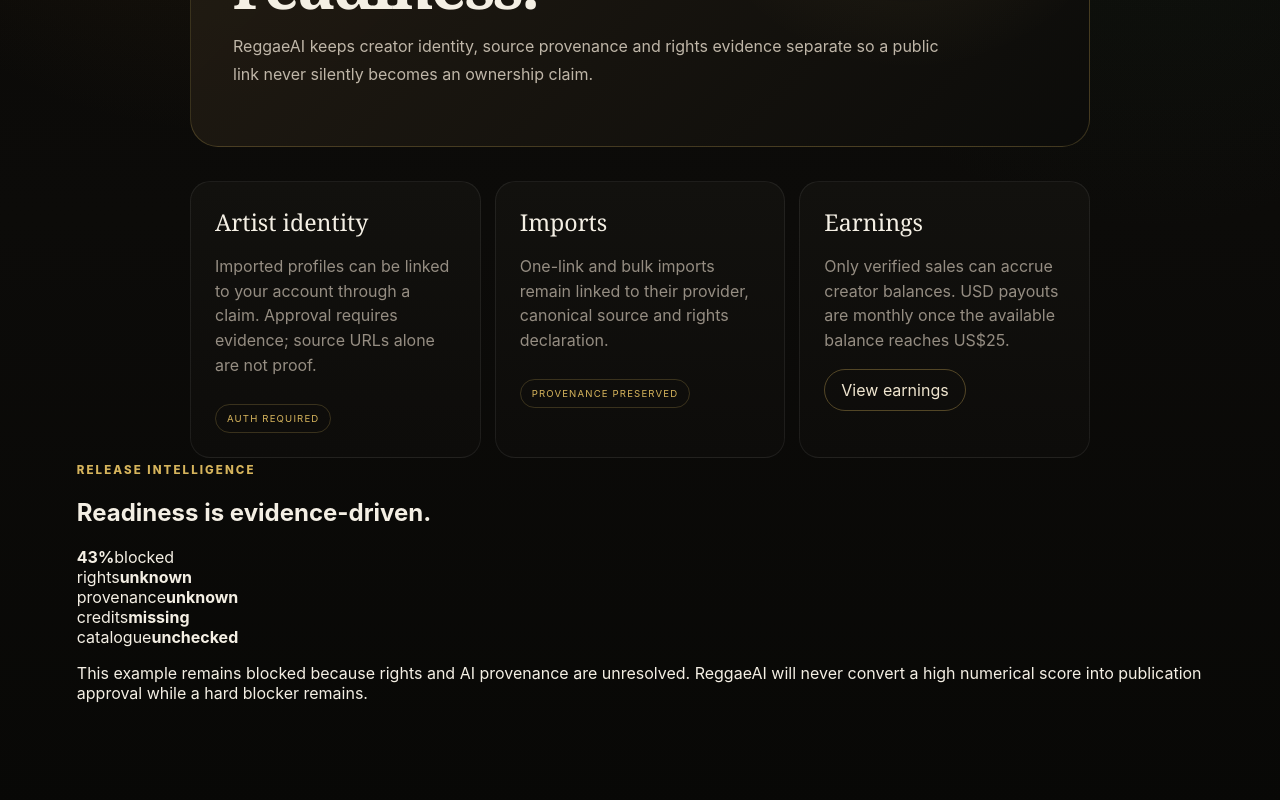
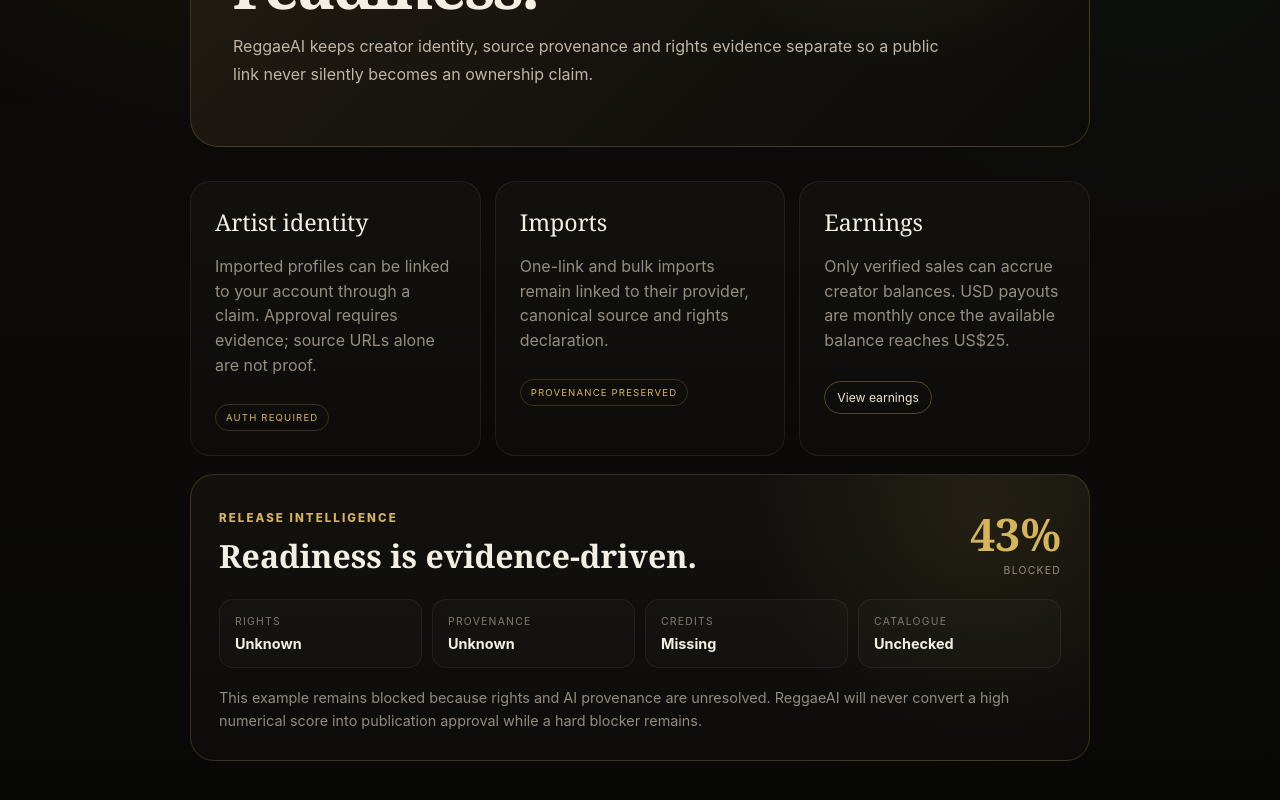
Before and after one commit to thecaribbeanpressnetwork-lang/reggaeai, a Next.js app: page /account/creator in a window 1280 px wide. Shown: the part 334-1134 px from the top of the page. Built offline with nearby package versions, Linux system fonts and the light colour scheme.

Commit message:
Use scoped creator readiness styles

```diff
--- a/app/account/creator/page.js
+++ b/app/account/creator/page.js
@@ -1,4 +1,5 @@
 import { evaluateReadiness } from '../../lib/readiness';
+import styles from './creator.module.css';
 
 export const metadata = { title: 'Creator | ReggaeAI', robots: { index: false, follow: false } };
 
@@ -11,10 +12,6 @@
   credits_state: 'missing',
   catalogue_state: 'unchecked'
 });
-
-function StatePill({ children, tone = 'neutral' }) {
-  return <span className={`accountState small ${tone}`}>{children}</span>;
-}
 
 export default function CreatorPage() {
   return (
@@ -29,44 +26,44 @@
         <article className="accountCard static">
           <span className="accountCardTitle">Artist identity</span>
           <p>Imported profiles can be linked to your account through a claim. Approval requires evidence; source URLs alone are not proof.</p>
-          <StatePill>AUTH REQUIRED</StatePill>
+          <span className={styles.state}>AUTH REQUIRED</span>
         </article>
 
         <article className="accountCard static">
           <span className="accountCardTitle">Imports</span>
           <p>One-link and bulk imports remain linked to their provider, canonical source and rights declaration.</p>
-          <StatePill>PROVENANCE PRESERVED</StatePill>
+          <span className={styles.state}>PROVENANCE PRESERVED</span>
         </article>
 
         <article className="accountCard static">
           <span className="accountCardTitle">Earnings</span>
           <p>Only verified sales can accrue creator balances. USD payouts are monthly once the available balance reaches US$25.</p>
-          <a className="secondary linkButton compactAction" href="/account/earnings">View earnings</a>
+          <a className={`secondary linkButton ${styles.action}`} href="/account/earnings">View earnings</a>
         </article>
       </section>
 
-      <section className="readinessPanel">
-        <div className="readinessHead">
+      <section className={styles.panel}>
+        <div className={styles.head}>
           <div>
             <span className="eyebrow">RELEASE INTELLIGENCE</span>
             <h2>Readiness is evidence-driven.</h2>
           </div>
-          <div className="readinessScore" aria-label={`Readiness score ${sample.score} percent`}>
+          <div className={styles.score} aria-label={`Readiness score ${sample.score} percent`}>
             <strong>{sample.score}%</strong>
             <span>{sample.readiness_state.replaceAll('_', ' ')}</span>
           </div>
         </div>
 
-        <div className="readinessGrid">
+        <div className={styles.grid}>
           {sample.blockers.map((item) => (
-            <article className="readinessItem" key={item.field}>
+            <article className={styles.item} key={item.field}>
               <span>{item.field}</span>
               <strong>{String(item.state).replaceAll('_', ' ')}</strong>
             </article>
           ))}
         </div>
 
-        <p className="readinessNote">This example remains blocked because rights and AI provenance are unresolved. ReggaeAI will never convert a high numerical score into publication approval while a hard blocker remains.</p>
+        <p className={styles.note}>This example remains blocked because rights and AI provenance are unresolved. ReggaeAI will never convert a high numerical score into publication approval while a hard blocker remains.</p>
       </section>
     </main>
   );
```
